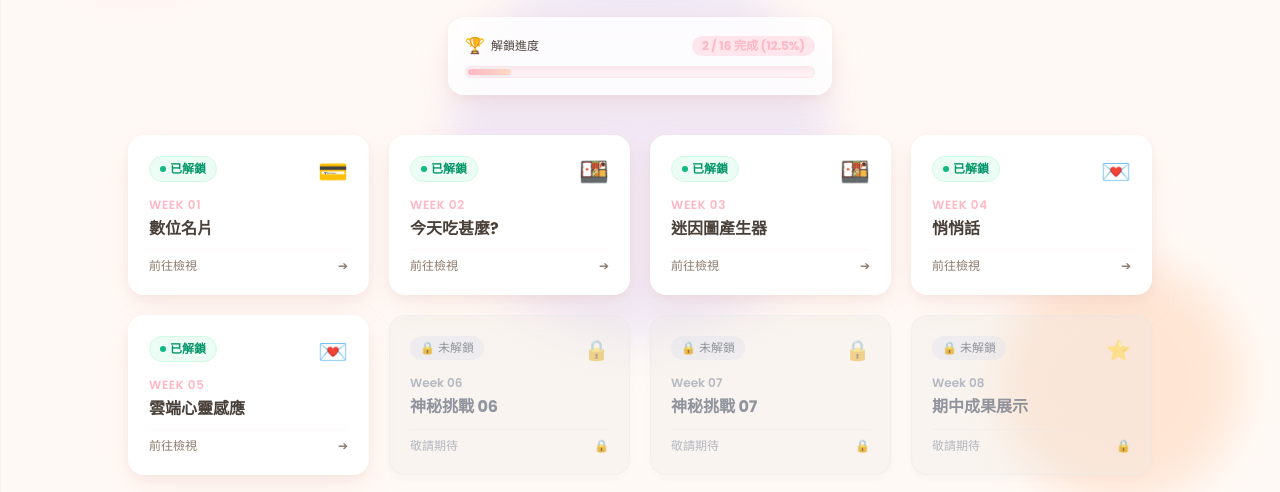
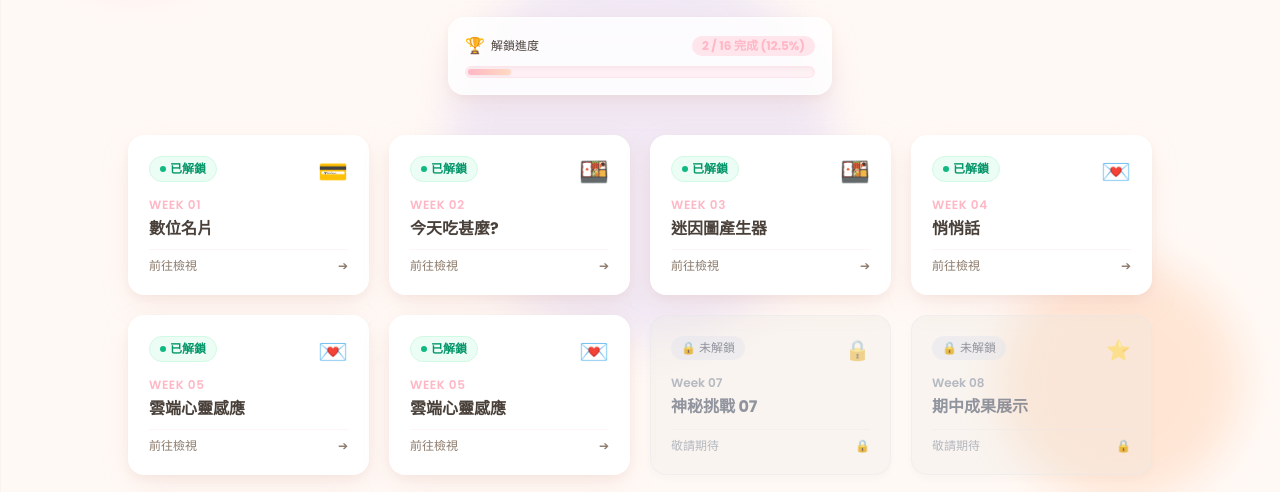
Before and after one commit to s26122139-gif/caiiiii, a plain HTML site: page index.html in a window 1280 px wide. Shown: the part 251-743 px from the top of the page. Drawn offline with nearby package versions, Linux system fonts and the light colour scheme.

Commit message:
Update index.html

```diff
--- a/index.html
+++ b/index.html
@@ -305,21 +305,23 @@
 </a>
 
 
-            <!-- Card 6 (Locked) -->
-            <div onclick="showLockedToast('Week 6 關卡尚未解鎖喔！')" class="locked-card cursor-pointer bg-korean-locked/40 backdrop-blur-xs p-5 rounded-2xl shadow-locked-shadow border border-gray-200/60 flex flex-col justify-between h-40 opacity-75 hover:opacity-100">
-                <div class="flex justify-between items-start">
-                    <span class="text-xs font-medium text-gray-500 bg-gray-200/80 px-2.5 py-1 rounded-full">🔒 未解鎖</span>
-                    <span class="lock-shake text-xl opacity-60">🔒</span>
-                </div>
-                <div>
-                    <span class="text-xs font-semibold text-gray-400 block mb-1">Week 06</span>
-                    <h3 class="font-bold text-base text-gray-500">神秘挑戰 06</h3>
-                </div>
-                <div class="flex items-center justify-between text-xs text-gray-400 pt-2 border-t border-gray-200/50">
-                    <span>敬請期待</span>
-                    <span>🔒</span>
-                </div>
-            </div>
+             <!-- Card 6 (Unlocked) -->
+<a href="w5/index.html" class="unlocked-card bg-white p-5 rounded-2xl shadow-soft-korean border border-white/80 flex flex-col justify-between h-40 group hover:shadow-hover-korean">
+    <div class="flex justify-between items-start">
+        <span class="text-xs font-bold font-rounded text-emerald-600 bg-emerald-50 border border-emerald-100 px-2.5 py-1 rounded-full flex items-center gap-1">
+            <span class="w-1.5 h-1.5 rounded-full bg-emerald-500"></span> 已解鎖
+        </span>
+        <span class="text-2xl group-hover:scale-125 transition-transform duration-300">💌</span>
+    </div>
+    <div>
+        <span class="text-xs font-semibold text-korean-pink tracking-wider uppercase block mb-1">Week 05</span>
+        <h3 class="font-bold text-base text-korean-text group-hover:text-pink-500 transition-colors line-clamp-1">雲端心靈感應</h3>
+    </div>
+    <div class="flex items-center justify-between text-xs text-korean-subtext pt-2 border-t border-korean-softPink/40">
+        <span>前往檢視</span>
+        <span class="group-hover:translate-x-1 transition-transform">➔</span>
+    </div>
+</a>
 
             <!-- Card 7 (Locked) -->
             <div onclick="showLockedToast('Week 7 關卡尚未解鎖喔！')" class="locked-card cursor-pointer bg-korean-locked/40 backdrop-blur-xs p-5 rounded-2xl shadow-locked-shadow border border-gray-200/60 flex flex-col justify-between h-40 opacity-75 hover:opacity-100">
```
